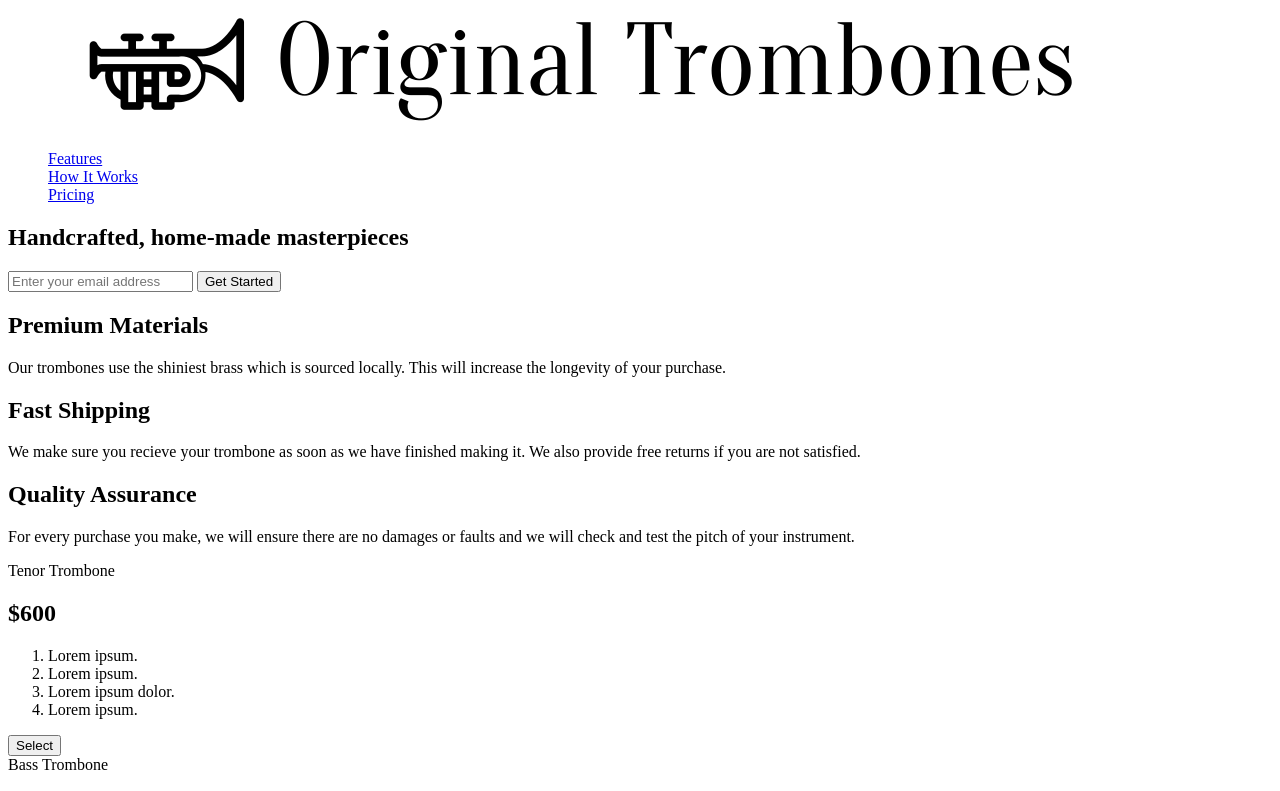
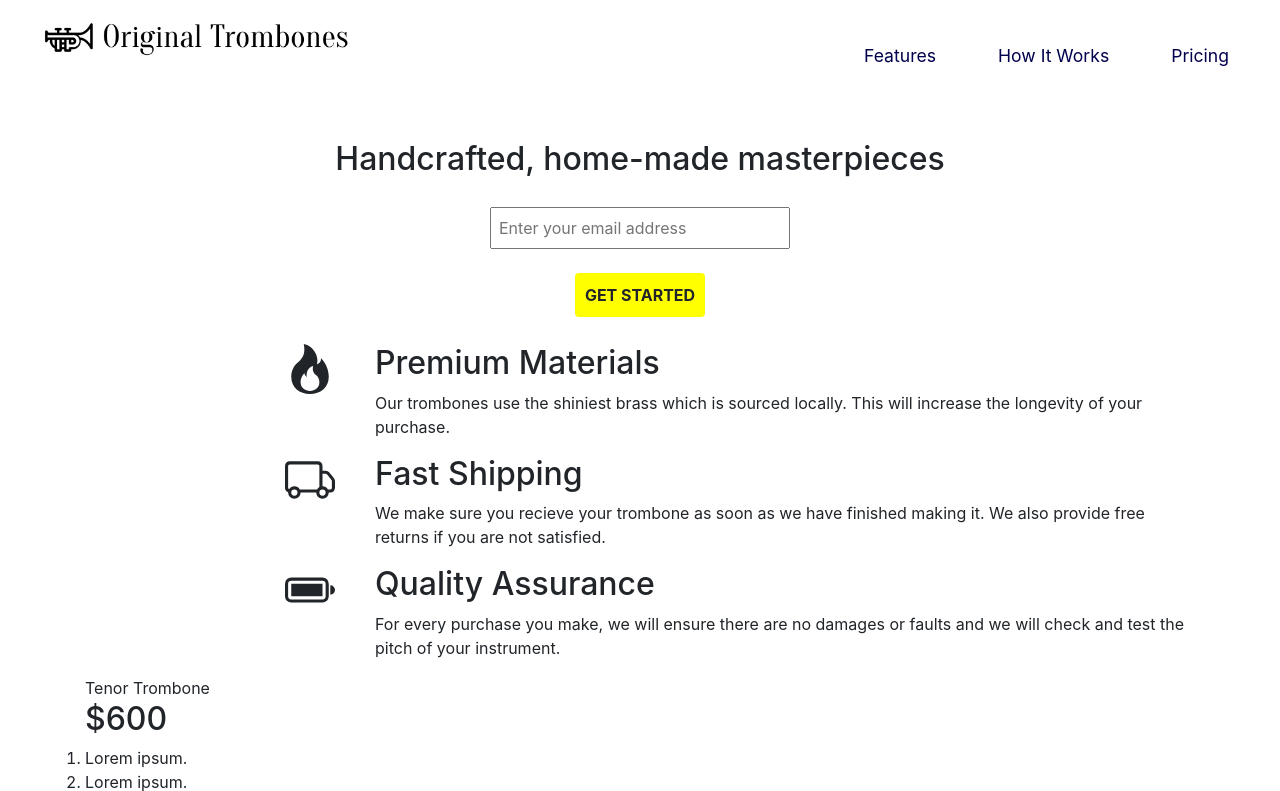
Before and after one commit to 5237-mests/mesfin_stanley, a plain HTML site: page index.html in a window 1280 px wide. Shown: the top 791 px of the page. Drawn offline with nearby package versions, Linux system fonts and the light colour scheme.

Commit message:
style done partiallly

```diff
--- a/index.html
+++ b/index.html
@@ -1,9 +1,14 @@
 <!DOCTYPE html>
 <html>
-<title>
+
+<head>
   <meta http-equiv="Content-Type" content="text/html; charset=UTF-8">
-  <link rel="stylesheet" href="style.css">
-</title>
+  <!-- bootstrap cdn -->
+  <link rel="stylesheet" href="https://stackpath.bootstrapcdn.com/bootstrap/4.3.1/css/bootstrap.min.css">
+
+  <!-- custom css -->
+  <link rel="stylesheet" href="./style.css">
+</head>
 
 <body>
   <div>
@@ -24,15 +29,21 @@
     <section id="hero">
       <h2>Handcrafted, home-made masterpieces</h2>
       <form id="form" action="#t">
-        <input name="email" id="email" type="email" placeholder="Enter your email address" required="">
-        <input id="submit" type="submit" value="Get Started" class="btn">
+        <input name="email" id="email" type="email" placeholder="Enter your email address" required=""><br><br>
+        <input id="submit" type="submit" value="GET STARTED" class="btn">
       </form>
     </section>
 
-    <div class="container">
+    <div class="container mt-3">
       <section id="features">
         <div class="grid">
-          <div class="icon"><i class="fa fa-3x fa-fire"></i></div>
+          <div class="icon">
+            <svg xmlns="http://www.w3.org/2000/svg" width="50" height="50" fill="currentColor" class="bi bi-fire"
+              viewBox="0 0 16 16">
+              <path
+                d="M8 16c3.314 0 6-2 6-5.5 0-1.5-.5-4-2.5-6 .25 1.5-1.25 2-1.25 2C11 4 9 .5 6 0c.357 2 .5 4-2 6-1.25 1-2 2.729-2 4.5C2 14 4.686 16 8 16Zm0-1c-1.657 0-3-1-3-2.75 0-.75.25-2 1.25-3C6.125 10 7 10.5 7 10.5c-.375-1.25.5-3.25 2-3.5-.179 1-.25 2 1 3 .625.5 1 1.364 1 2.25C11 14 9.657 15 8 15Z" />
+            </svg></i>
+          </div>
           <div class="desc">
             <h2>Premium Materials</h2>
             <p>
@@ -42,7 +53,14 @@
           </div>
         </div>
         <div class="grid">
-          <div class="icon"><i class="fa fa-3x fa-truck"></i></div>
+          <div class="icon">
+            <svg xmlns="http://www.w3.org/2000/svg" width="50" height="50" fill="currentColor" class="bi bi-truck"
+              viewBox="0 0 16 16">
+              <path
+                d="M0 3.5A1.5 1.5 0 0 1 1.5 2h9A1.5 1.5 0 0 1 12 3.5V5h1.02a1.5 1.5 0 0 1 1.17.563l1.481 1.85a1.5 1.5 0 0 1 .329.938V10.5a1.5 1.5 0 0 1-1.5 1.5H14a2 2 0 1 1-4 0H5a2 2 0 1 1-3.998-.085A1.5 1.5 0 0 1 0 10.5v-7zm1.294 7.456A1.999 1.999 0 0 1 4.732 11h5.536a2.01 2.01 0 0 1 .732-.732V3.5a.5.5 0 0 0-.5-.5h-9a.5.5 0 0 0-.5.5v7a.5.5 0 0 0 .294.456zM12 10a2 2 0 0 1 1.732 1h.768a.5.5 0 0 0 .5-.5V8.35a.5.5 0 0 0-.11-.312l-1.48-1.85A.5.5 0 0 0 13.02 6H12v4zm-9 1a1 1 0 1 0 0 2 1 1 0 0 0 0-2zm9 0a1 1 0 1 0 0 2 1 1 0 0 0 0-2z" />
+            </svg>
+            </i>
+          </div>
           <div class="desc">
             <h2>Fast Shipping</h2>
             <p>
@@ -54,7 +72,12 @@
         </div>
         <div class="grid">
           <div class="icon">
-            <i class="fa fa-3x fa-battery-full" aria-hidden="true"></i>
+            <svg xmlns="http://www.w3.org/2000/svg" width="50" height="50" fill="currentColor"
+              class="bi bi-battery-full" viewBox="0 0 16 16">
+              <path d="M2 6h10v4H2V6z" />
+              <path
+                d="M2 4a2 2 0 0 0-2 2v4a2 2 0 0 0 2 2h10a2 2 0 0 0 2-2V6a2 2 0 0 0-2-2H2zm10 1a1 1 0 0 1 1 1v4a1 1 0 0 1-1 1H2a1 1 0 0 1-1-1V6a1 1 0 0 1 1-1h10zm4 3a1.5 1.5 0 0 1-1.5 1.5v-3A1.5 1.5 0 0 1 16 8z" />
+            </svg>
           </div>
           <div class="desc">
             <h2>Quality Assurance</h2>
@@ -102,6 +125,7 @@
           <button class="btn">Select</button>
         </div>
       </section>
+
       <footer>
         <ul>
           <li><a href="">Privacy</a></li>
--- a/style.css
+++ b/style.css
@@ -1,17 +1,15 @@
 * {
   padding: 0;
   margin: 0;
-  box-sizing:border-box;
-  position: absolute;
-  display: inline;
-  text-align: center;
+
 }
 
 body {
-  background-color: #eeeeee;
-  font-family: 'Times New Roman', Times,;
+  /* background-color: #eeeeee; */
+  font-family: 'Times New Roman', Times, ;
   border-top: 10em;
   border-bottom: 40em;
+  /* background-color: red; */
 }
 
 #header {
@@ -39,21 +37,49 @@ a {
 #header-img {
   width: 330px;
 }
-.container{
-  margin-top: 100px;
+
+.container {
+  margin-top: 0px;
 }
 
-# hero {
+#hero {
   display: flex;
   flex-direction: column;
   align-items: center;
   justify-content: center;
   text-align: center;
   height: 200px;
-    margin-top: 50px;
+  margin-top: 0px;
 }
+
 section {
   display: block;
+}
+
+.btn {
+  background-color: yellow;
+  padding: 10px;
+  border: none;
+  font-weight: bold;
+}
+
+#email {
+  width: 300px;
+  padding: 7px;
+  margin-top: 20px;
+}
+
+.grid {
+  margin-left: 200px;
+  display: flex;
+}
+
+.desc {
+  margin-left: 40px;
+}
+
+.icon {
+  /* width: 60px; */
 }
 
 .footer {
```
Lines whose indentation alone changed are shown as unchanged.
